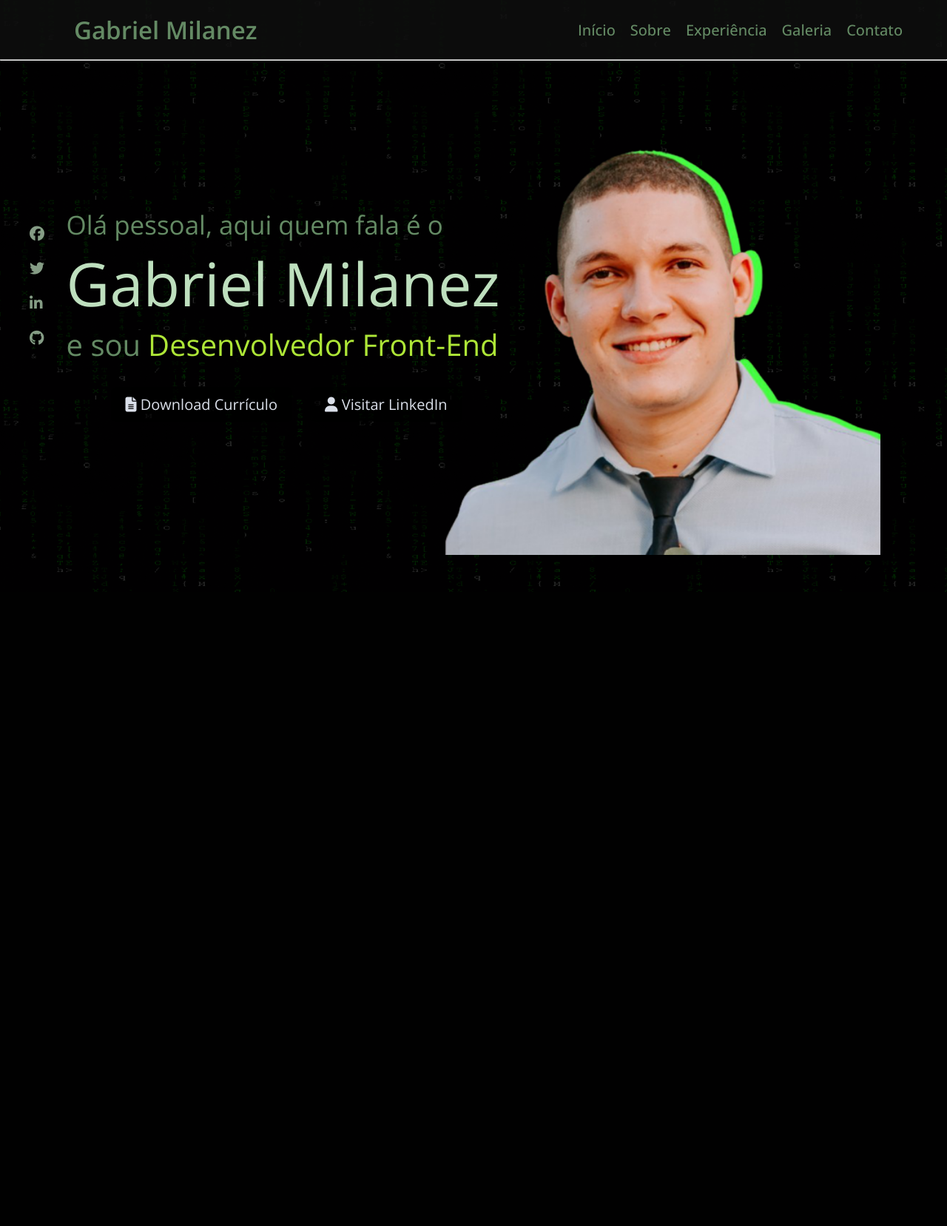
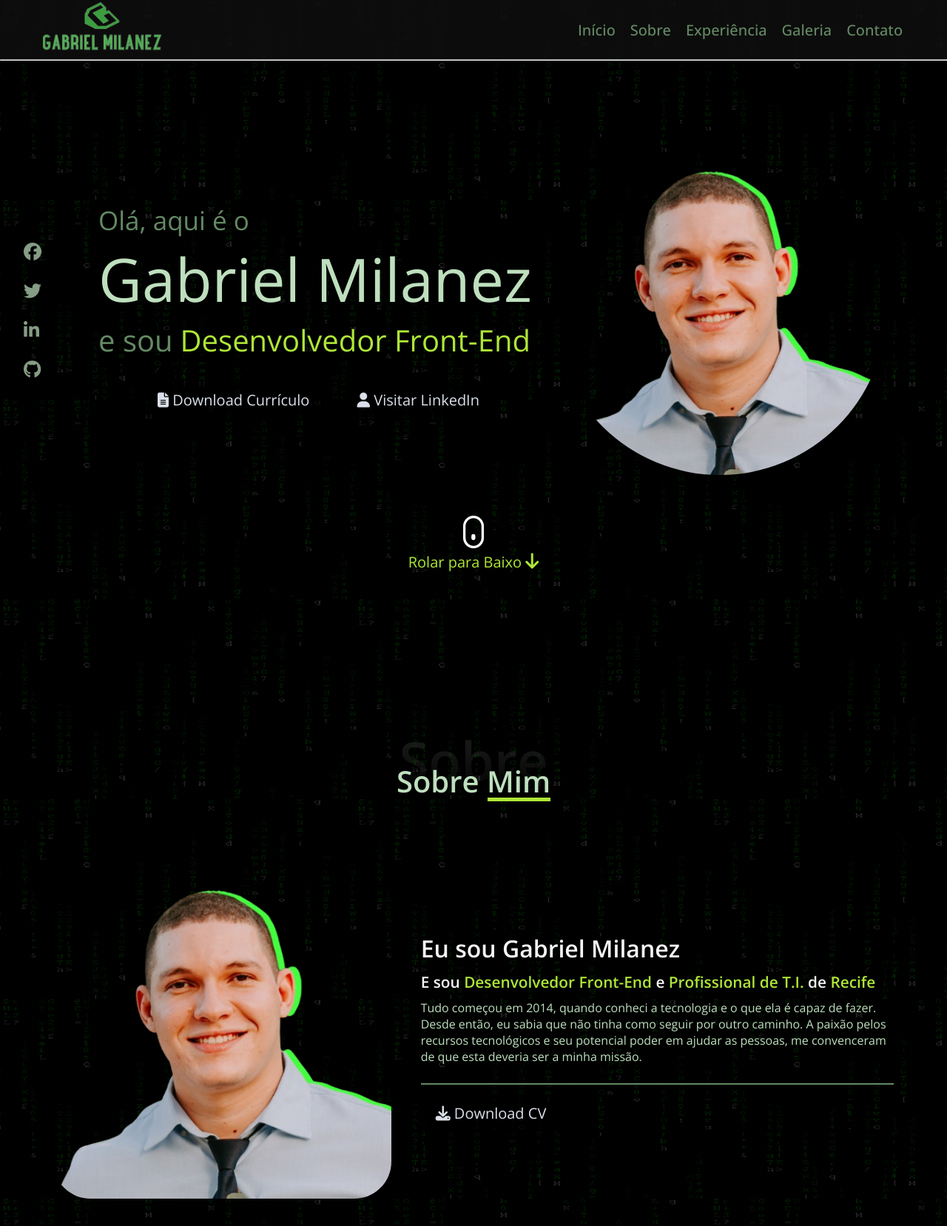
Before and after one commit to miilanez/portfolio-gabriel-milanez, a PHP site: page / in a window 1280 px wide. Shown: the whole page at 74% size. Before the commit the page ends 800 px from the top, so only its background shows below. Run offline with PHP 8.4, Linux system fonts and the light colour scheme; some libraries are stand-ins or nearby versions.

Commit message:
conclusão do home e início da pagina sobre

```diff
--- a/css/style.css
+++ b/css/style.css
@@ -5,6 +5,10 @@
     padding: 0;
     box-sizing: border-box;
     font-family: 'Open Sans', sans-serif;
+}
+
+html {
+  scroll-behavior: smooth;
 }
 
 /* Corpo da Página */
@@ -26,7 +30,8 @@ nav {
   width: 100%;
   align-items: center;
   justify-content: space-between;
-  padding: 0px 50px 0px 100px;
+  /*padding: 0px 50px 0px 100px;*/
+  padding: 0 50px;
 
 }
 
@@ -35,10 +40,8 @@ nav ul {  /* mesmo que nav-links*/
   flex-wrap: wrap; /* não sei oq mudou*/
 }
 
-nav .logo {
-  color: #648A64;
-  font-size: 33px;
-  font-weight: 600;
+nav .logo img{
+  width: 180px;
 }
 
 nav ul li { /* mesmo que .nav-links li*/
@@ -111,32 +114,40 @@ nav .menu-btn i{
 
 /* Home Section */
 
-.home-section .media-icons {
-  position: absolute;
-  left: 40px;
-  bottom: 40%;
-  display: flex;
+.home-section {
+  position: relative;
+  max-width: 1300px;
+  min-height: 100vh;
+  margin-left: auto;
+  margin-right: auto;
+  padding: 4rem 2rem;
   flex-direction: column;
 }
 
-.media-icons a{
+.home-section .home-container{
+  display: flex;
+  justify-content: space-between;
+  align-items: center;
+  width: 100%;
+}
+
+.home-container .media-icons{
+  display: flex;
+  flex-direction: column;
+  margin-right: 50px;  /* Espaçamento entre icones e texto */
+}
+
+.home-container .media-icons a{
+  color: #bedfbe;
+  font-size: 1.5em;
   margin: 10px 0;
-  font-size: 20px;
-  color: #bedfbe;
   font-weight: 500;
   opacity: 0.7;
   transition: all 0.3s ease;
 }
 
-.media-icons a:hover{
+.home-container .media-icons a:hover{
   opacity: 1;
-}
-
-.content{
-  position: absolute;
-  top: 35%;
-  left: 7%;
-  z-index: 10;
 }
 
 .content .text {
@@ -187,11 +198,11 @@ nav .menu-btn i{
 }
 
 /* Botões */
-.content .buttons{
+.buttons{
   margin: 30px 0 0 50px;
 }
 
-.content .buttons button{
+.buttons button{
   color: #dadfe9;
   margin: 0 10px;
   padding: 10px 20px;
@@ -204,20 +215,159 @@ nav .menu-btn i{
   transition: all 0.3s ease;
 }
 
-.content .buttons button:hover{
+.buttons button:hover{
   transform: scale(0.98);
   background: #AEE637;
   border-color: #fff;
   color: #000;
 }
 
-.home-section .foto-milanez img{
+.button-about button{
+  color: #dadfe9;
+  margin: auto;
+  padding: 10px 20px;
+  font-size: 20px;
+  cursor: pointer;
+  border-radius: 6px;
+  outline: none;
+  border: none;
+  background: rgba(0, 0, 0, .67);
+  transition: all 0.3s ease;
+}
+
+.button-about button:hover{
+  transform: scale(0.98);
+  background: #AEE637;
+  border-color: #fff;
+  color: #000;
+}
+
+.home-container .home-img{
+  position: relative;
+}
+
+.home-container .home-img img{
+  width: 90%;
+  transform: translate(0,0);
+  border-radius: 300px;
+}
+
+.home-section .scroll-down{
+  color: #AEE637;
+  font-size: 20px;
+  text-decoration: none;
+}
+
+.home-section .scroll-down i{
+  color: #AEE637;
+  font-size: 1.2em;
+}
+
+.icone-rolagem {
+  margin-top: 50px;
+}
+
+/* Estilos para todas as Sessões */
+
+.flex-center {
+  display: flex;
+  justify-content: center;
+  align-items: center;
+}
+
+.section {
+  position: relative;
+  width: 1200px;
+  margin-left: auto;
+  margin-right: auto;
+  padding: 6rem 2rem 2rem;
+}
+
+.sub-section {
+  position: relative;
+  width: 1200px;
+  margin-left: auto;
+  margin-right: auto;
+  padding: 6rem 0;
+}
+
+.section-title-01 {
+  font-size: 4.5em;
+  font-weight: 800;
+  margin-bottom: 2rem;
+  background: linear-gradient(to top, transparent 0%, #cde4cd 70% );
+  -webkit-background-clip: text;
+  -webkit-text-fill-color: transparent;
+  opacity: .1;
+}
+
+.section-title-02 {
+  font-size: 2.5em;
+  font-weight: 700;
+  transform: translateY(-80px);
+  color: #bedfbe;
+}
+
+.section-title-02::before {
+  content: '';
   position: absolute;
-  right: 7%;
-  top: 150px;
-  height: 600px;
-  width: 600px;
+  width: 85px;
+  height: 5px;
+  right: 0;
+  bottom: 0;
+  background: #AEE637;
 }
+
+.container{
+  position: relative;
+  flex-direction: column;
+}
+
+/*Sessão Sobre*/
+
+.about .container .content {
+  column-gap: 40px;
+  width: 100%;
+}
+
+.about-img {
+  position: relative;
+}
+
+.about-img img {
+  max-width: 100%;
+  min-width: 400px;
+  border-radius: 50px;
+}
+
+.about-info .description{
+  max-width: 700px;
+}
+
+.about-info .description h3 {
+  font-size: 2em;
+  font-weight: 600;
+  margin-bottom: 10px;
+}
+
+.about-info .description h4 {
+  font-size: 1.3em;
+  font-weight: 600;
+  margin-bottom: 10px;
+}
+
+.about-info .description h4 span {
+  color: #AEE637;
+}
+
+.about-info .description p {
+  color: #bedfbe;
+  font-size: 1em;
+  margin-bottom: 15px;
+  padding-bottom: 25px;
+  border-bottom: 2px solid #648A64;
+}
+
 
 /* Responsividade */
 @media (max-width: 1183px){
--- a/index.html
+++ b/index.html
@@ -1,5 +1,6 @@
 <!DOCTYPE html>
 <html lang="pt-br">
+
 <head>
     <meta charset="UTF-8">
     <meta http-equiv="X-UA-Compatible" content="IE=edge">
@@ -17,12 +18,15 @@
 
     <title>Portfólio Gabriel Milanez</title>
 </head>
+
 <body>
 
-    <!--Navbar e Header-->
+    <!--Navbar Section Start-->
     <header>
         <nav class="nav-menu">
-            <div class="logo">Gabriel Milanez</div>
+            <div class="logo">
+                <img src="/assets/img/logo-milanez.png">
+            </div>
             <input type="checkbox" id="click">
             <label for="click" class="menu-btn">
                 <i class="fas fa-bars"></i>
@@ -38,12 +42,20 @@
         </nav>
         <hr>
     </header>
-
+    <!--Navbar Section End-->
     <main>
-    <section class="home-section" id="home">
+        <!--Home Section Start-->
+        <section class="home-section flex-center" id="home">
+            <div class="home-container">
+                <div class="media-icons">
+                    <a href="#"><i class="fab fa-facebook"></i></a>
+                    <a href="#"><i class="fab fa-twitter"></i></a>
+                    <a href="#"><i class="fab fa-linkedin-in"></i></a>
+                    <a href="#"><i class="fab fa-github"></i></a>
+                </div>
                 <div class="content">
                     <div class="text-content">
-                <div class="text">Olá pessoal, aqui quem fala é o</div>
+                        <div class="text">Olá, aqui é o</div>
                         <div class="name">Gabriel Milanez</div>
                         <div class="job">
                             <span>e sou </span>
@@ -52,21 +64,46 @@
                             </div>
                         </div>
                         <div class="buttons">
-                    <button><i class="fa fa-file-lines" aria-hidden="true"></i> Download Currículo </button>
-                    <button><i class="fa fa-user" aria-hidden="true"></i> Visitar LinkedIn </button>
+                            <button><i class="fa fa-file-lines" aria-hidden="true"></i>  Download Currículo </button>
+                            <button><i class="fa fa-user" aria-hidden="true"></i>  Visitar LinkedIn </button>
                         </div>
                     </div>
                 </div>
-        <div class="foto-milanez">
+                <div class="home-img">
                     <img src="/assets/img/foto_gabriel.png" alt="foto de gabriel milanez">
                 </div>
-        <div class="media-icons">
-            <a href="#"><i class="fab fa-facebook"></i></a>
-            <a href="#"><i class="fab fa-twitter"></i></a>
-            <a href="#"><i class="fab fa-linkedin-in"></i></a>
-            <a href="#"><i class="fab fa-github"></i></a>
+            </div>
+            <div class="icone-rolagem">
+                <img src="/assets/img/mouse.png" alt="">
+             </div>
+            <a href="#sobre" class="scroll-down"> Rolar para Baixo <i class="fas fa-arrow-down"></i></a>
+        </section>
+        <!--Home Section End-->
+        <!--About Section Start-->
+        <section class="about section" id="sobre">
+            <div class="container flex-center">
+                <h1 class="section-title-01">Sobre</h1>
+                <h2 class="section-title-02">Sobre Mim</h2>
+                <div class="content flex-center">
+                    <div class="about-img">
+                        <img src="/assets/img/foto_gabriel.png" alt="">
+                    </div>
+                    <div class="about-info">
+                        <div class="description">
+                            <h3> Eu sou Gabriel Milanez</h3>
+                            <h4>E sou <span>Desenvolvedor Front-End </span> e <span> Profissional de T.I.</span> de <span>Recife</span></h4>
+                            <p>Tudo começou em 2014, quando conheci a tecnologia e o que ela é capaz de fazer. Desde então, eu sabia que não tinha como seguir por outro caminho. A paixão pelos recursos tecnológicos e seu potencial poder em ajudar as pessoas, me convenceram de que esta deveria ser a minha missão.</p>
+                        </div>
+                        <div class="button-about">
+                            <button><i class="fa fa-download" aria-hidden="true"></i>  Download CV </button>
+                    </div>
+                </div>
             </div>
         </section>
+        <!--About Section End-->
+        <!--Projects Section Start-->
+        <!--Projects Section End-->
+
     </main>
 
     <!--Main - Sobre-->
```
Also changed, not shown: assets/img/foto-gabriel3.jpg (added), assets/img/foto_gabriel1.png (added), assets/img/foto_gabriel2.png (added), assets/img/logo-milanez.png (added), assets/img/logo.png (added), assets/img/mouse.png (added). Lines whose indentation alone changed are shown as unchanged.
